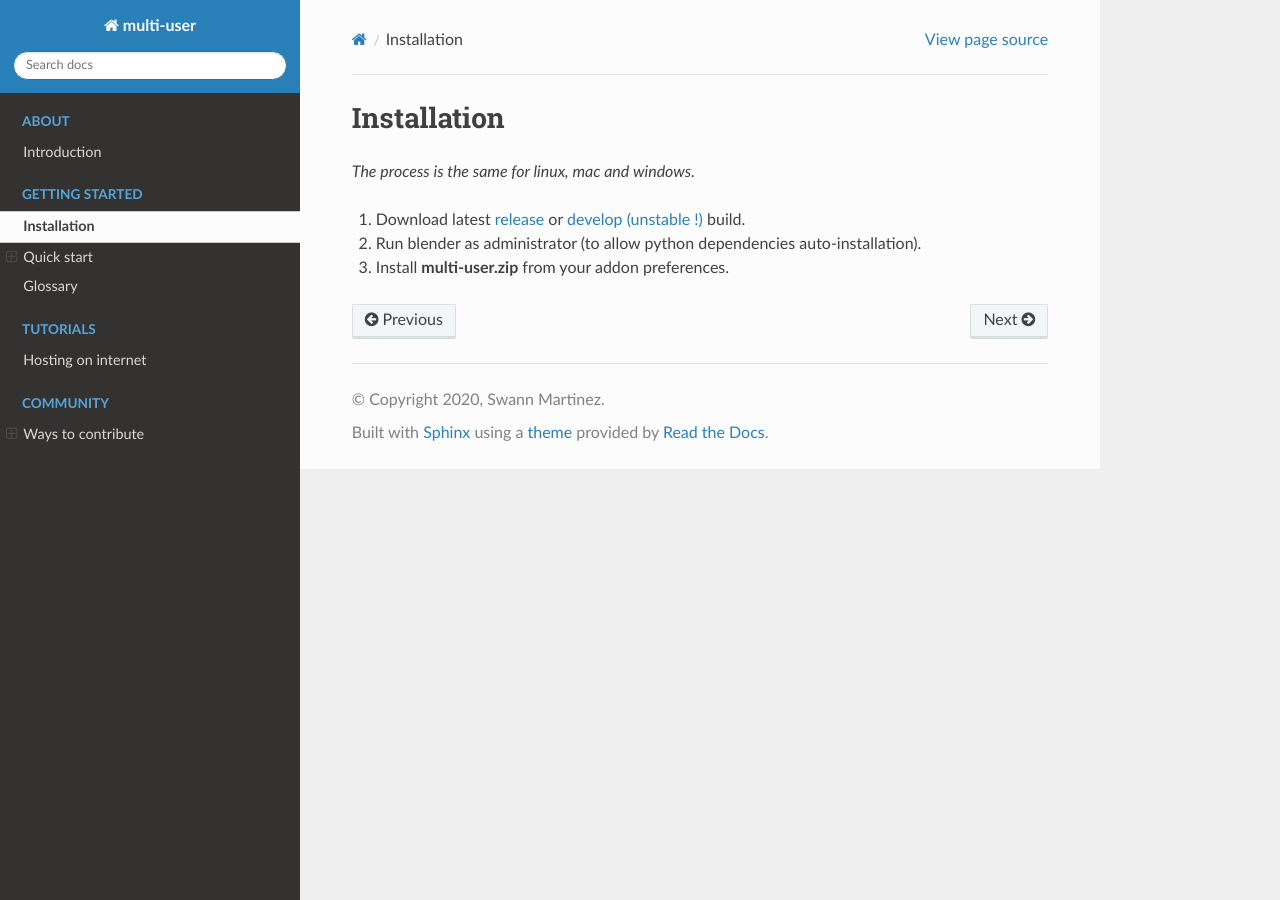
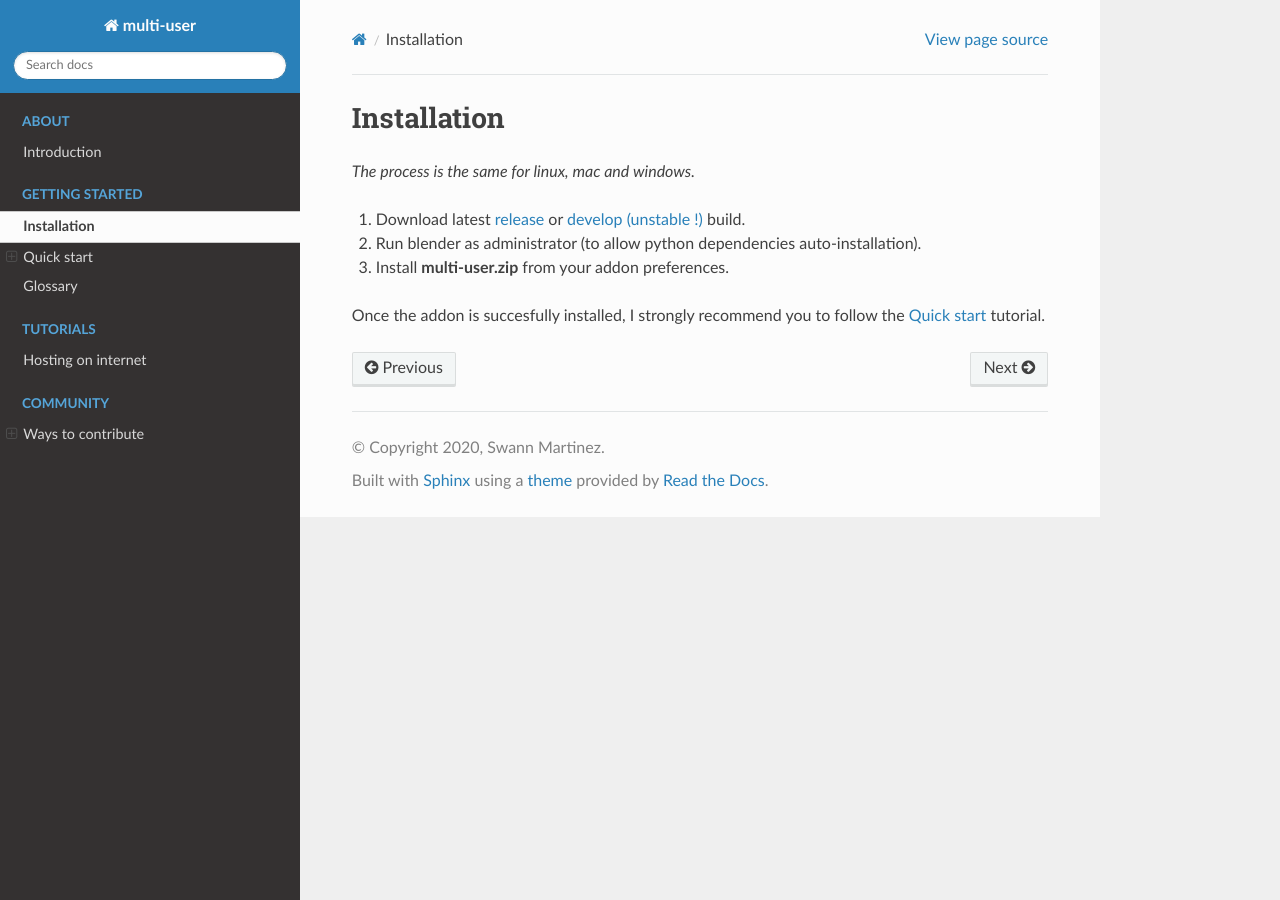
Before and after one commit to AvvyB/blender-multi-user, a Sphinx documentation site: the page built from docs/getting_started/install.rst, in a window 1280 px wide. Built offline with Sphinx 7.4.7 and the Read the Docs theme 2.0.0, drawn with Linux system fonts in a browser that asks for light colours.

Commit message:
doc: feat links

```diff
--- a/docs/about/introduction.rst
+++ b/docs/about/introduction.rst
@@ -5,6 +5,11 @@ Introduction
 
 A film is an idea carved along the whole production process by many different peoples. A traditional animation pipeline involve a linear succession of tasks. From storyboard to compositing by passing upon different step, its fundamental work flow is similar to an industrial assembly line. Since each step is almost a department, its common that one person on department B doesn't know what another person did on a previous step in a department A. This lack of visibility/communication could be a source of problems which could produce a bad impact on the final production result.
 
+.. figure:: img/about_chain.gif
+    :align: center
+
+    The linear workflow problems
+
 Nowadays it's a known fact that real-time rendering technologies allows to speedup traditional linear production by reducing drastically the iteration time across different steps. All majors industrial CG solutions are moving toward real-time horizons to bring innovative interactive workflows. But this is a microscopic, per-task/solution vision of real-time rendering benefits for the animation production. What if we step-back, get a macroscopic picture of an animation movie pipeline and ask ourself how real-time could change our global workflow ? Could-it bring better ways of working together by giving more visibility between departments during the whole production ?
 
 The multi-user addon is an attempt to experiment real-time parallelism between different production stage. By replicating blender data blocks over the networks, it allows different artists to collaborate on a same scene in real-time.
--- a/docs/getting_started/install.rst
+++ b/docs/getting_started/install.rst
@@ -7,3 +7,6 @@ Installation
 1. Download latest `release <https://gitlab.com/slumber/multi-user/-/jobs/artifacts/master/download?job=build>`_ or `develop (unstable !) <https://gitlab.com/slumber/multi-user/-/jobs/artifacts/develop/download?job=build>`_ build.
 2. Run blender as administrator (to allow python dependencies auto-installation).
 3. Install **multi-user.zip** from your addon preferences.
+
+Once the addon is succesfully installed, I strongly recommend you to follow the :ref:`quickstart`
+tutorial.
--- a/docs/getting_started/quickstart.rst
+++ b/docs/getting_started/quickstart.rst
@@ -1,3 +1,5 @@
+.. _quickstart:
+
 ===========
 Quick start
 ===========
```
Also changed, not shown: 1 other file.
